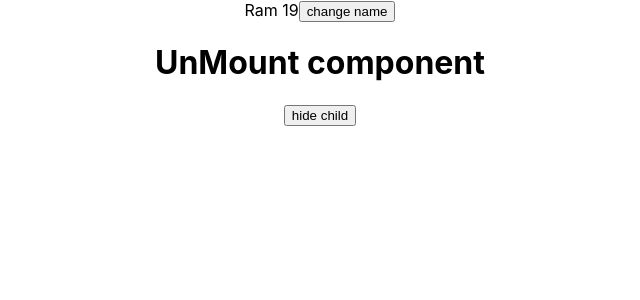
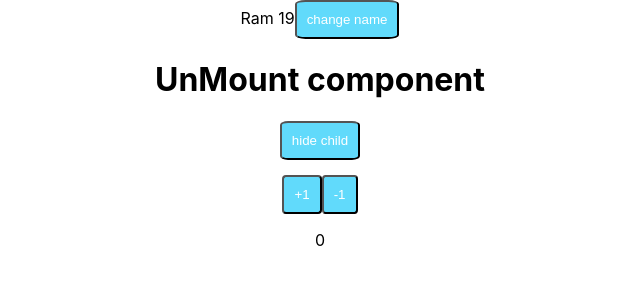
Before and after one commit to dhanyaki/react-training, a React (Create React App) app: page / in a window 1280 px wide. Shown: the top 300 px of the page, without its empty margins (320-960 px from the left). Built offline with nearby package versions, Linux system fonts and the light colour scheme.

Commit message:
basic counter

```diff
--- a/src/App.css
+++ b/src/App.css
@@ -36,3 +36,14 @@
     transform: rotate(360deg);
   }
 }
+
+.counter{
+  margin-top: 15px;
+}
+
+button{
+  padding: 10px;
+  color:white;
+  background-color: #61dafb;
+  border-radius: 10%;
+}
--- a/src/App.js
+++ b/src/App.js
@@ -1,6 +1,7 @@
 import logo from "./logo.svg";
 import "./App.css";
 import React from "react";
+import Counter from "./Counter";
 
 class UnMount extends React.Component {
   componentWillUnmount() {
@@ -64,6 +65,9 @@ class App extends React.Component {
         >
           hide child
         </button>
+        <div className="counter">
+          <Counter />
+        </div>
       </div>
     );
   }
--- /dev/null
+++ b/src/Counter.js
@@ -0,0 +1,28 @@
+import React, { Component } from "react";
+
+export default class Counter extends Component {
+  constructor(props) {
+    super(props);
+    this.state = {
+      counter: 0,
+    };
+    this.increment = this.increment.bind(this);
+    this.decrement = this.decrement.bind(this);
+  }
+  increment(){
+    this.setState({counter: this.state.counter + 1});
+  }
+  decrement(){
+    this.setState({counter: this.state.counter - 1});
+  }
+  render() {
+    return (
+        <>
+        <button onClick={this.increment}>+1</button>
+        <button onClick={this.decrement}>-1</button>
+        <p>{this.state.counter}</p>
+        </>
+
+    );
+  }
+}
```
